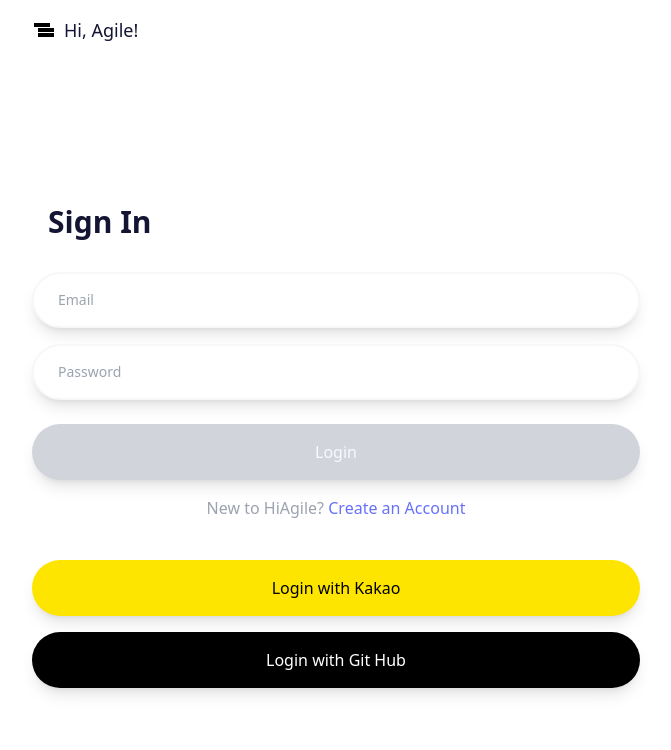
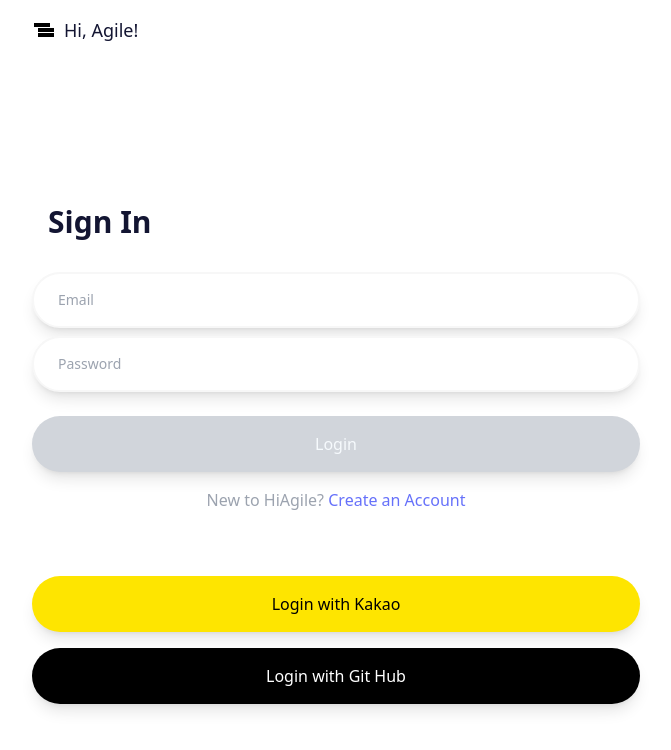
Before and after one commit to HIAGILE/client, a React (Create React App) app: page /login in a window 1280 px wide. Shown: the top 750 px of the page, without its empty margins (304-975 px from the left). Built offline with nearby package versions, Linux system fonts and the light colour scheme; no server answers.

Commit message:
style login

```diff
--- a/src/ pages/login-page.tsx
+++ b/src/ pages/login-page.tsx
@@ -9,7 +9,7 @@
   return (
     <LoginLayout title="Sign In">
       <LoginForm />
-      <div className="mb-10 text-center text-gray-400">
+      <div className="mb-16 text-center text-gray-400">
         New to HiAgile?{" "}
         <Link to="/join" className="text-mainBlue hover:underline">
           Create an Account
--- a/src/components/login/login-button.tsx
+++ b/src/components/login/login-button.tsx
@@ -14,7 +14,7 @@
   return (
     <button
       role={"button"}
-      className={`mt-2 login-btn ${
+      className={`mt-4 login-btn ${
         canClick
           ? "bg-mainBlue text-bgBlue font-semibold hover:bg-mainBlue"
           : "bg-gray-300 text-bgBlue pointer-events-none"
--- a/src/components/login/login-form.tsx
+++ b/src/components/login/login-form.tsx
@@ -69,7 +69,7 @@
   };
   return (
     <form
-      className="grid gap-4 mt-8 mb-4 w-full"
+      className="grid gap-2 mt-8 mb-4 w-full"
       onSubmit={handleSubmit(onSubmit)}
     >
       <input
@@ -80,9 +80,10 @@
         type="email"
         placeholder="Email"
         required
-        className={`login-input ${
-          errors.email ? "border-mainRed focus:border-mainRed " : ""
-        }`}
+        // className={`login-input ${
+        //   errors.email ? "border-mainRed focus:border-mainRed " : ""
+        // }`}
+        className="login-input"
         autoComplete="true"
       />
       <input
@@ -93,17 +94,18 @@
         type="password"
         required
         placeholder="Password"
-        className={`login-input ${
-          errors.password ? "border-mainRed focus:border-mainRed" : ""
-        }`}
+        // className={`login-input ${
+        //   errors.password ? "border-mainRed focus:border-mainRed" : ""
+        // }`}
+        className="login-input"
         autoComplete="true"
       />
-      {(errors.email?.message && (
+      {/* {(errors.email?.message && (
         <FormError errorMessage={errors.email?.message} />
       )) ||
         (errors.password?.message && (
           <FormError errorMessage={errors.password?.message} />
-        ))}
+        ))} */}
       <LoginBtn canClick={isValid} actionText="Login" loading={false} />
     </form>
   );
```
